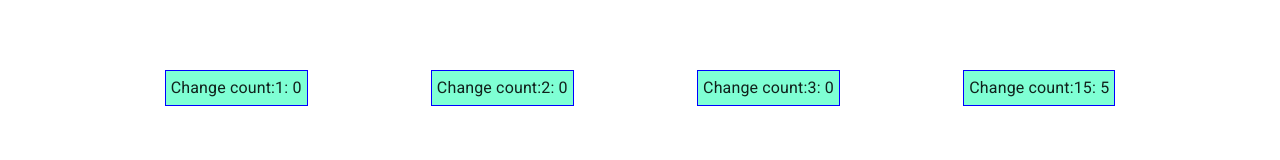
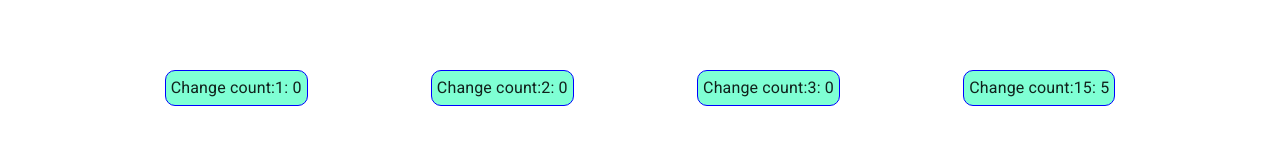
Before and after one commit to Irina77777777/Exam2609-React, a React (Create React App) app: page / in a window 1280 px wide. Shown: the part 265-425 px from the top of the page. Built offline with nearby package versions, Linux system fonts and the light colour scheme.

Commit message:
add border radius

```diff
--- a/src/container/Task1/Task-1.css
+++ b/src/container/Task1/Task-1.css
@@ -8,6 +8,7 @@
     border: 1px, solid, blue;
     background-color: aquamarine;
     padding: 5px;
+    border-radius: 10px;
 }
 .buttonchiki2 {
     display: flex;
```
